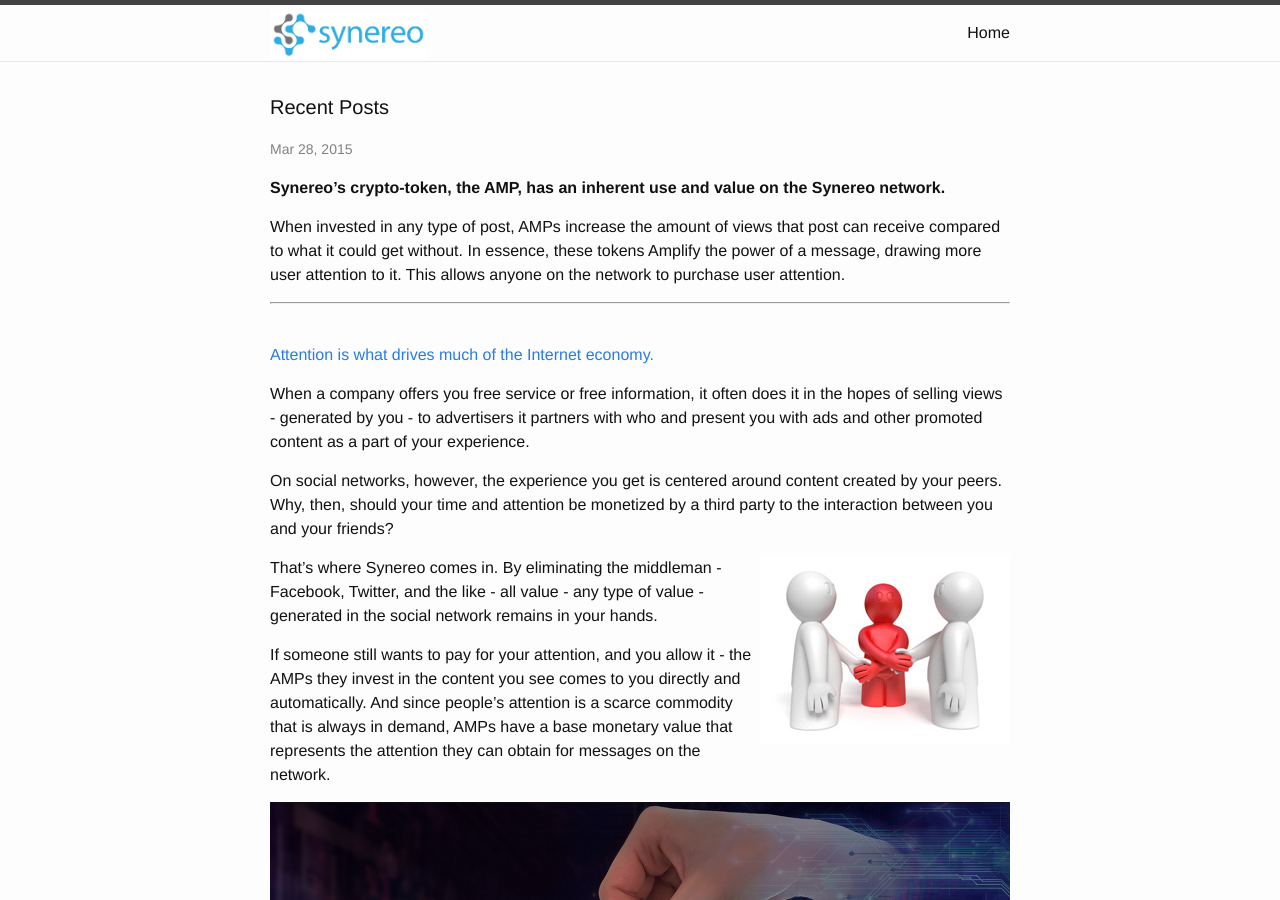
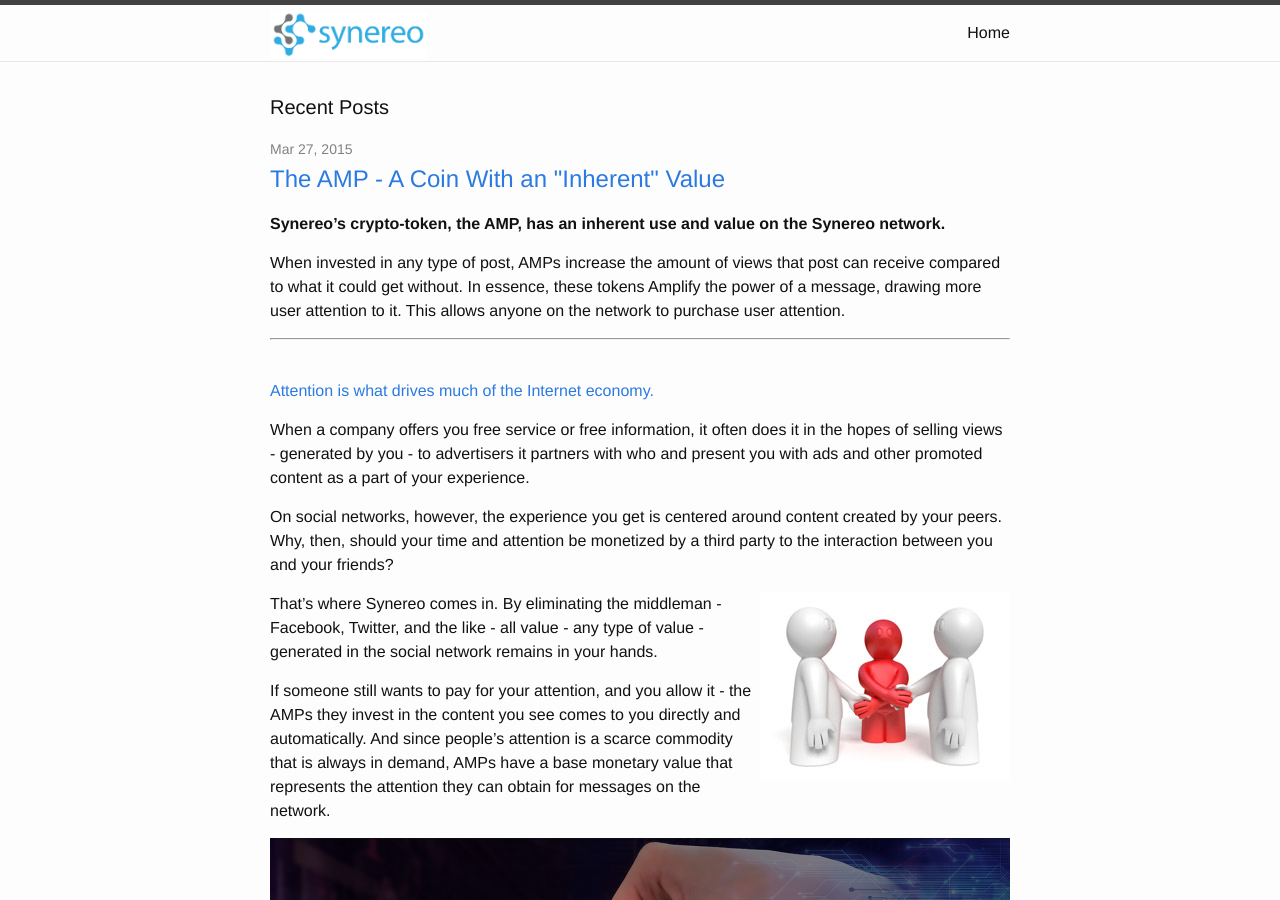
Before and after one commit to synereo/blog.synereo.com, a Jekyll site: the page built from index.html, in a window 1280 px wide and 900 px high. Built offline with Jekyll 4.4.1, drawn with Linux system fonts in a browser that asks for light colours; the list of posts is cut into pages by our own code.

Commit message:
Fix how AMPs work

```diff
--- a/_posts/2015-03-28-how-amps-work.markdown
+++ b/_posts/2015-03-28-how-amps-work.markdown
@@ -2,7 +2,7 @@
 layout: post
 status: publish
 published: true
-title: The AMP: A Coin With an "Inherent" Value
+title: The AMP - A Coin With an "Inherent" Value
 date: '2015-03-28 01:00:00 +0200'
 ---
 
```
